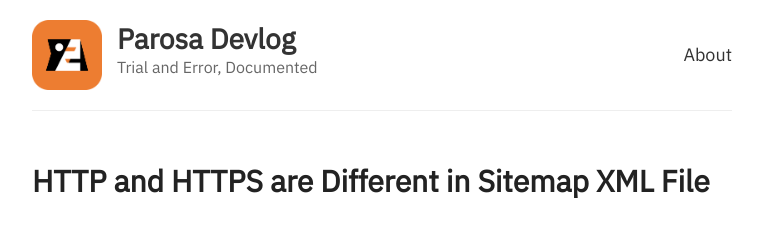
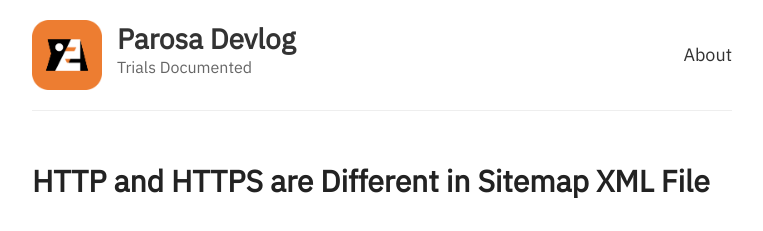
Before and after one commit to parosaone/blog, a Jekyll site: the page built from index.html, in a window 1280 px wide. Shown: the top 231 px of the page, without its empty margins (258-1021 px from the left). Built offline with Jekyll 4.4.1, drawn with Linux system fonts in a browser that asks for light colours.

Commit message:
Update Site Description

```diff
--- a/_config.yml
+++ b/_config.yml
@@ -6,7 +6,7 @@
 name: Parosa Devlog
 
 # Short bio or description (displayed in the header)
-description: Trial and Error, Documented
+description: Trials Documented
 
 # URL of your avatar or profile pic (you could use your GitHub profile pic)
 avatar: /assets/logo.png
```
